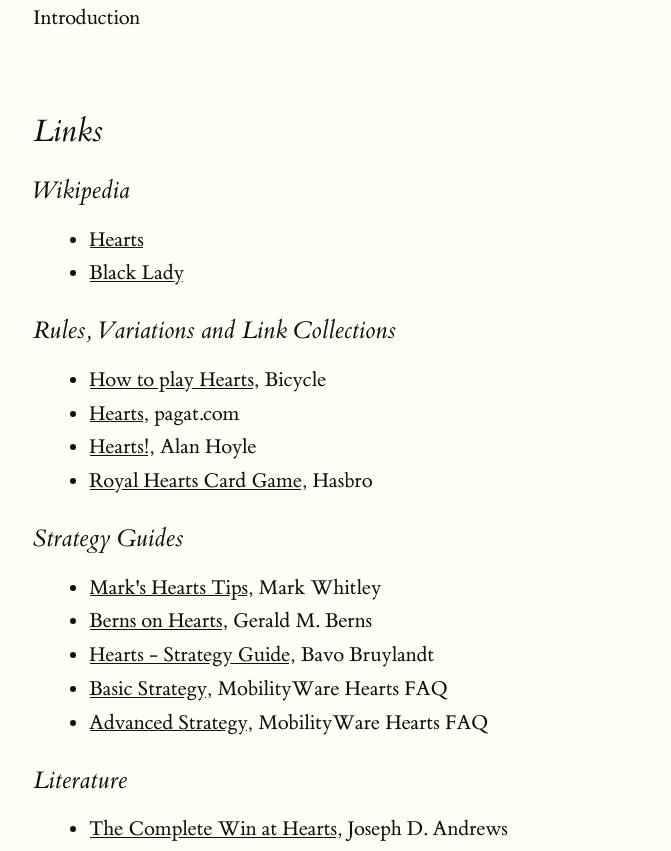
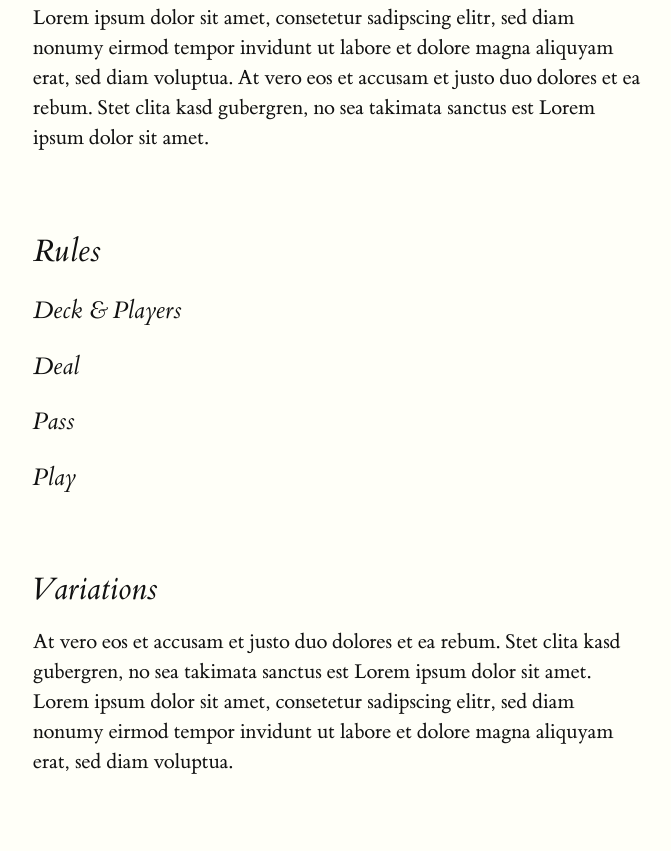
Before and after one commit to cbettinger/hearts, a plain HTML site: page index.html in a window 1280 px wide. Shown: the part 289-1140 px from the top of the page, without its empty margins (127-798 px from the left). Drawn offline with Linux system fonts and the light colour scheme.

Commit message:
WIP: Working on sections

```diff
--- a/index.html
+++ b/index.html
@@ -13,7 +13,20 @@
 		<h1>Hearts</h1>
 		<p class="subtitle">Christian Bettinger</p>
 		<section>
-			<p>Introduction</p>
+			<p>Lorem ipsum dolor sit amet, consetetur sadipscing elitr, sed diam nonumy eirmod tempor invidunt ut labore et dolore magna aliquyam erat, sed diam voluptua. At vero eos et accusam et justo duo dolores et ea rebum. Stet clita kasd gubergren, no sea takimata sanctus est Lorem ipsum dolor sit amet.</p>
+		</section>
+
+		<section>
+			<h2>Rules</h2>
+			<h3>Deck & Players</h3>
+			<h3>Deal</h3>
+			<h3>Pass</h3>
+			<h3>Play</h3>
+		</section>
+
+		<section>
+			<h2>Variations</h2>
+			<p>At vero eos et accusam et justo duo dolores et ea rebum. Stet clita kasd gubergren, no sea takimata sanctus est Lorem ipsum dolor sit amet. Lorem ipsum dolor sit amet, consetetur sadipscing elitr, sed diam nonumy eirmod tempor invidunt ut labore et dolore magna aliquyam erat, sed diam voluptua.</p>
 		</section>
 
 		<section>
```
